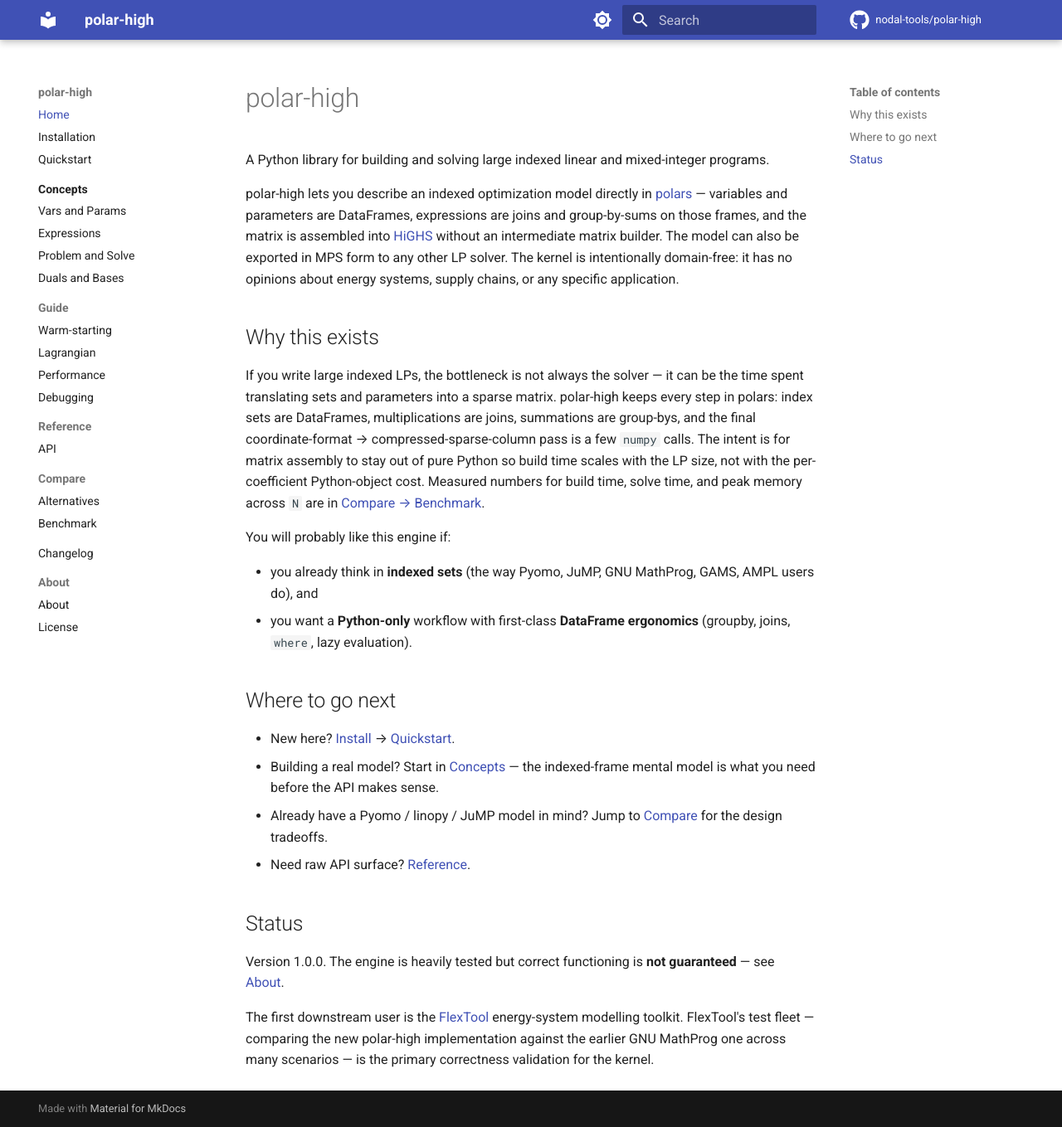
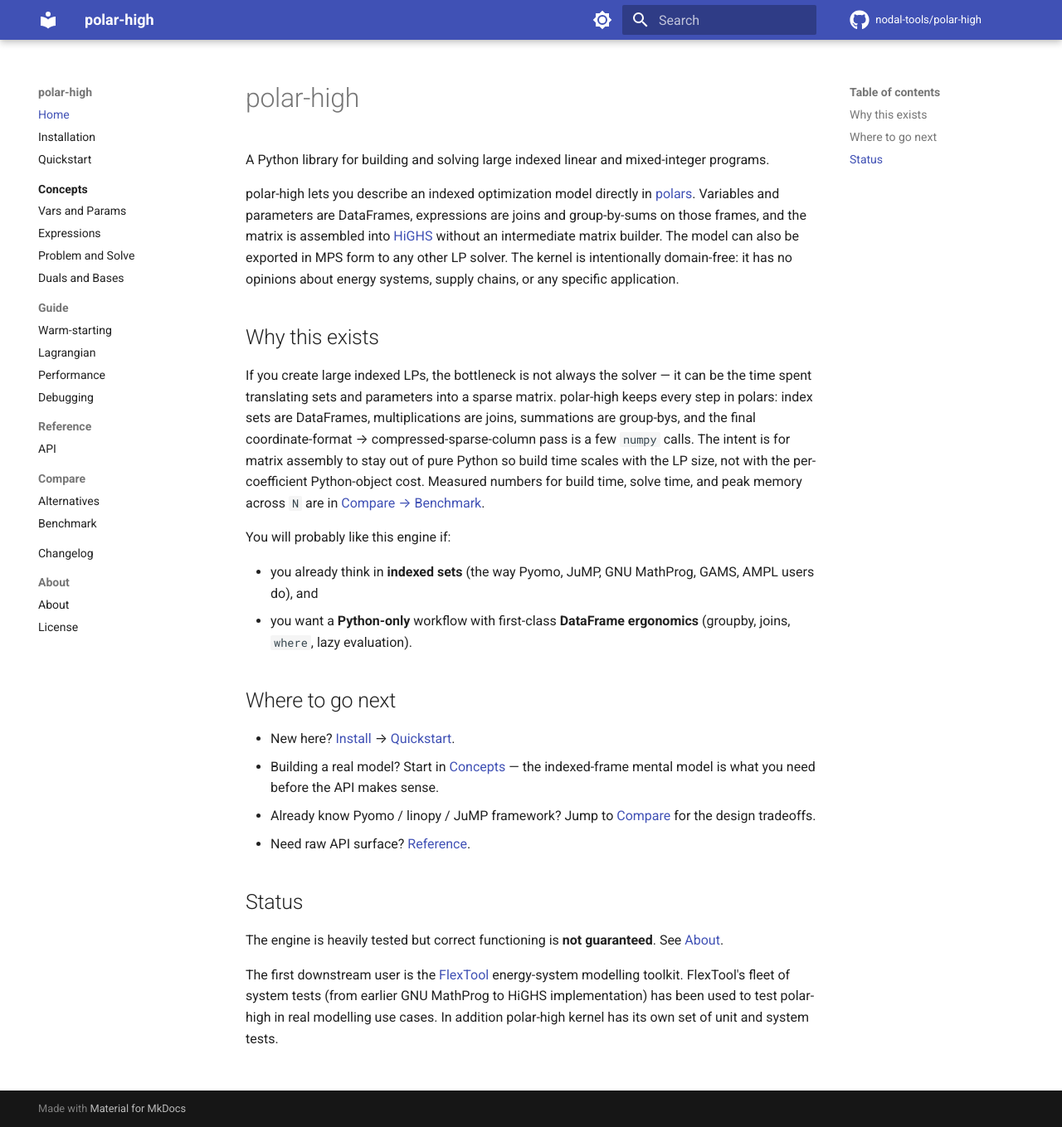
Before and after one commit to nodal-tools/polar-high, an MkDocs documentation site: the page built from docs/index.md, in a window 1280 px wide and 1359 px high. Shown: the whole window at 83% size. Built offline with MkDocs 1.6.1 and Material for MkDocs 9.7.7, drawn with Linux system fonts in a browser that asks for light colours; comment, search, counter and statistics services are not loaded; the version menu is left out.

Commit message:
Improving documentation

```diff
--- a/docs/index.md
+++ b/docs/index.md
@@ -4,7 +4,7 @@
 mixed-integer programs.
 
 polar-high lets you describe an indexed optimization model
-directly in [polars](https://pola.rs/) — variables and parameters
+directly in [polars](https://pola.rs/). Variables and parameters
 are DataFrames, expressions are joins and group-by-sums on those
 frames, and the matrix is assembled into [HiGHS](https://highs.dev/)
 without an intermediate matrix builder. The model can also be
@@ -14,7 +14,7 @@
 
 ## Why this exists
 
-If you write large indexed LPs, the bottleneck is not always the solver —
+If you create large indexed LPs, the bottleneck is not always the solver —
 it can be the time spent translating sets and parameters into a sparse
 matrix. polar-high keeps every step in polars: index sets are
 DataFrames, multiplications are joins, summations are group-bys, and
@@ -37,18 +37,18 @@
 - Building a real model? Start in
   [Concepts](concepts/index.md) — the indexed-frame mental model is
   what you need before the API makes sense.
-- Already have a Pyomo / linopy / JuMP model in mind? Jump to
+- Already know Pyomo / linopy / JuMP framework? Jump to
   [Compare](compare/alternatives.md) for the design tradeoffs.
 - Need raw API surface? [Reference](reference/api.md).
 
 ## Status
 
-Version 1.0.0. The engine is heavily tested but correct functioning
-is **not guaranteed** — see [About](about/about.md).
+The engine is heavily tested but correct functioning
+is **not guaranteed**. See [About](about/about.md).
 
 The first downstream user is the
 [FlexTool](https://github.com/irena-flextool/flextool) energy-system
-modelling toolkit. FlexTool's test fleet — comparing the new
-polar-high implementation against the earlier GNU MathProg one
-across many scenarios — is the primary correctness validation for the
-kernel.
+modelling toolkit. FlexTool's fleet of system tests (from earlier
+GNU MathProg to HiGHS implementation) has been used to test
+polar-high in real modelling use cases. In addition
+polar-high kernel has its own set of unit and system tests.
```
Also changed, not shown: README.md (+13 -8 lines), docs/concepts/index.md (+1 -1 lines).
